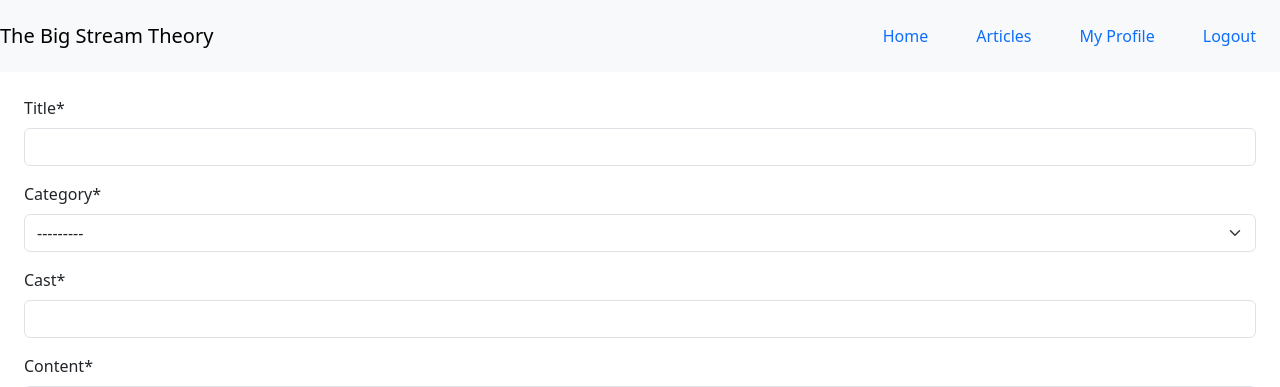
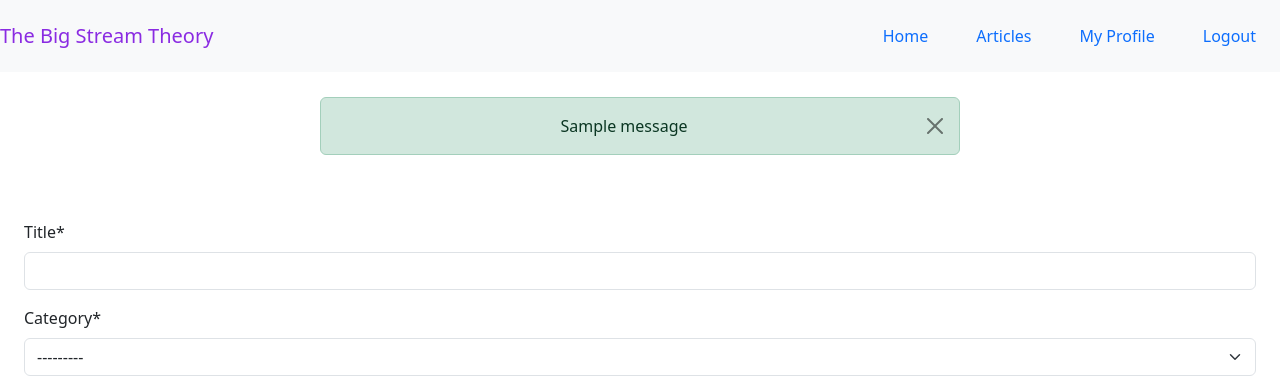
Before and after one commit to Lornavav/The-Big-Stream-Theory, a Django app: page /add_post/ in a window 1280 px wide. Shown: the top 387 px of the page. Run offline with Django 3.2, Linux system fonts and the light colour scheme; a user stored in the database is signed in; tables that the repository leaves empty hold one stand-in row (values such as "Sample post"); one stand-in notice (Sample message) is shown; some libraries are stand-ins or nearby versions.

Commit message:
Add messaging constants and template to render messages

```diff
--- a/blog/views.py
+++ b/blog/views.py
@@ -173,9 +173,7 @@ class CreateArticle(View):
                 form.instance.slug = slugify(form.instance.title)
 
                 new_entry = form.save()
-                messages.add_message(
-                    request, messages.SUCCESS,
-                    f'{new_entry} successfully added.')
+                messages.success(request, f"{new_entry} was successfully added!")
 
                 return redirect('article_detail', new_entry.slug)
             else:
@@ -197,7 +195,7 @@ class DeletePost(DeleteView):
 
     model = Post
     template_name = 'delete_post.html'
-    success_message = 'The article was successfully deleted!'
+    success_message = "The article was successfully deleted!"
     success_url = reverse_lazy('articles')
 
     def delete(self, request, *args, **kwargs):
--- a/static/css/style.css
+++ b/static/css/style.css
@@ -1,3 +1,19 @@
 .navbar {
   background-color: black;
 }
+
+.navbar-brand {
+    color: blueviolet;
+}
+
+.messages {
+    border-radius: 15px;
+    margin-bottom: 20px;
+    margin-top: 20px;
+    margin-left: auto;
+    margin-right: auto;
+    padding-bottom: 5px;
+    padding-top: 5px;
+    text-align: center;
+    width: 50%;
+}
--- a/templates/add_post.html
+++ b/templates/add_post.html
@@ -5,7 +5,7 @@
 
 {% block content %}
 
-
+{% if user.is_staff %}
 <div class="container-main-content p-4">
     {% load cloudinary %}
     <div class="form-group">
@@ -16,5 +16,5 @@
         </form>
     </div>
 </div>
-
+{% endif %}
 {% endblock content %}
--- a/templates/article_detail.html
+++ b/templates/article_detail.html
@@ -3,7 +3,6 @@
 {% block content %}
 
 {% load crispy_forms_tags %}
-
 
 <div class="container">
     <div class="card mb-3">
--- a/templates/base.html
+++ b/templates/base.html
@@ -51,6 +51,17 @@
             </ul>
     </nav>
 
+    {% if messages %}
+    <div class="messages">
+        {% for message in messages %}
+        <div class="alert alert-dismissible fade show {{ message.tags }}" role="alert">
+            {{ message }}
+        <button type="button" class="btn-close" data-bs-dismiss="alert" aria-label="Close"></button>
+        {% endfor %}
+        </div>
+    </div>
+    {% endif %}
+
     <main>
         {% block content %}
         {% endblock content %}
```
Also changed, not shown: streamtheory/settings.py (+9 -0 lines).
